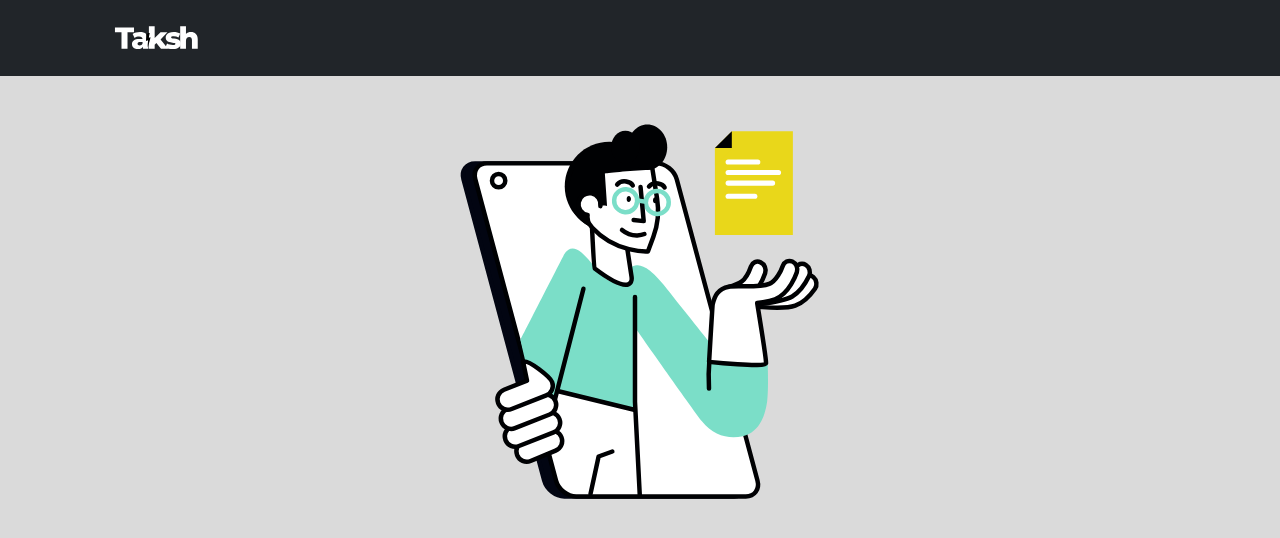
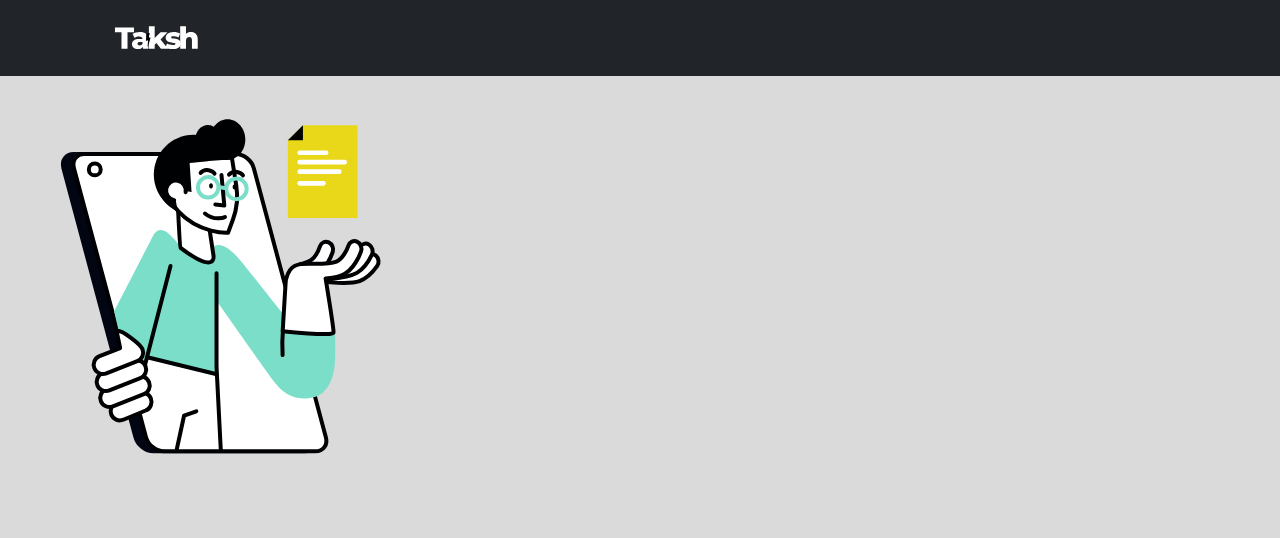
Before and after one commit to aintyourcupoftea/TakshWebsiteLevel1, a React (Vite) app: page / in a window 1280 px wide. Shown: the top 538 px of the page. Built offline with nearby package versions, Linux system fonts and the light colour scheme.

Commit message:
Added animations to lottie

```diff
--- a/src/components/Guide.jsx
+++ b/src/components/Guide.jsx
@@ -1,17 +1,24 @@
 import React from "react";
 import Lottie from "lottie-react";
 import chief from "../assets/guide.json";
+import '../styles/guide.css'; // Import the CSS file
 
 const Guide = () => {
     const style = {
-        width: "35%",
-        height: "35%",
+        width: "100%",
+        height: "auto",
+        maxWidth: "400px", // Adjust max-width as needed
         margin: "auto",
     };
 
     return (
-        <div className="d-flex justify-content-center align-items-center">
-            <Lottie animationData={chief} loop={true} autoplay={true} style={style} />
+        <div className="guide-container">
+            <div className="lottie-container slide-fade-in-animation">
+                <Lottie animationData={chief} loop={true} autoplay={true} style={style} />
+            </div>
+            <div className="another-component">
+                {/* Placeholder for another React component */}
+            </div>
         </div>
     );
 };
--- a/src/main.jsx
+++ b/src/main.jsx
@@ -2,7 +2,7 @@ import React from 'react';
 import ReactDOM from 'react-dom/client';
 import App from './App.jsx';
 import 'bootstrap/dist/css/bootstrap.min.css';
-import './styles.css';  // If you have additional styles
+import "../src/styles/styles.css"  // If you have additional styles
 
 ReactDOM.createRoot(document.getElementById('root')).render(
   <React.StrictMode>
--- /dev/null
+++ b/src/styles/guide.css
@@ -0,0 +1,54 @@
+.guide-container {
+    display: flex;
+    flex-direction: column;
+    justify-content: center;
+    align-items: center;
+}
+
+.lottie-container {
+    width: 100%;
+    display: flex;
+    justify-content: center;
+    opacity: 0;
+    /* Start with opacity 0 */
+    transform: translateX(-100px);
+    /* Start slightly off the screen to the left */
+    animation: slideFadeIn 1s forwards;
+    /* Apply slide-fade-in animation */
+}
+
+.another-component {
+    width: 100%;
+    margin-top: 20px;
+    /* Adjust spacing as needed */
+}
+
+@media (min-width: 768px) {
+    .guide-container {
+        flex-direction: row;
+        justify-content: flex-start;
+        /* Align to the left */
+    }
+
+    .lottie-container {
+        width: 35%;
+        justify-content: flex-start;
+        /* Align to the left */
+    }
+
+    .another-component {
+        width: 65%;
+        margin-top: 0;
+        margin-left: 20px;
+        /* Adjust spacing as needed */
+    }
+}
+
+/* Slide-fade-in animation */
+@keyframes slideFadeIn {
+    to {
+        opacity: 1;
+        transform: translateX(0);
+        /* Move to original position */
+    }
+}
```
Also changed, not shown: src/styles/styles.css (renamed from src/styles.css).
